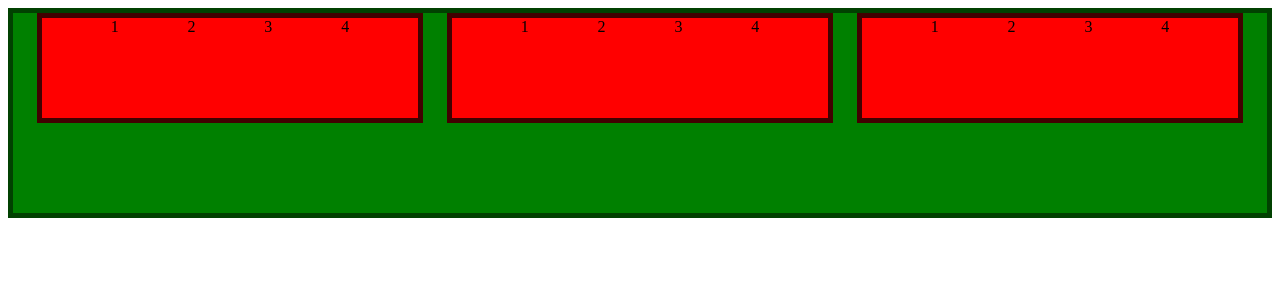
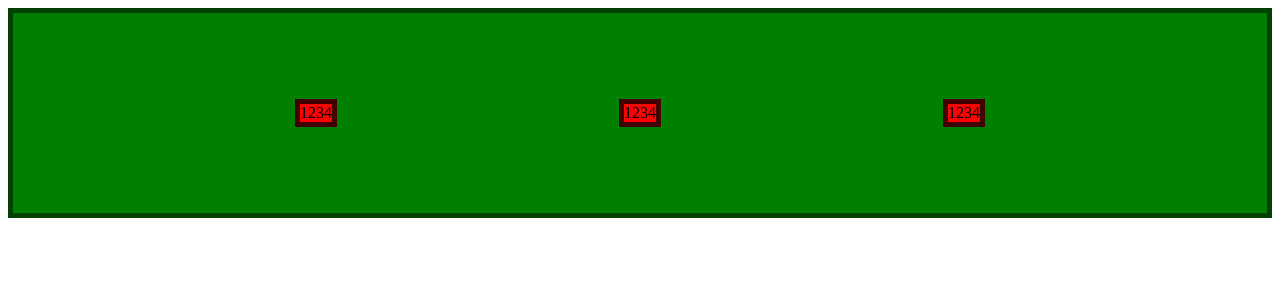
Before and after one commit to bobbin054/flexbox, an Angular app: page / in a window 1280 px wide. Shown: the top 300 px of the page. Built offline with nearby package versions, Linux system fonts and the light colour scheme.

Commit message:
2 files modified

```diff
--- a/src/app/app.component.html
+++ b/src/app/app.component.html
@@ -1,22 +1,20 @@
 <div class="app">
-  <div class="app--container">
-    <div class="app--item">
+  <div class="app__item">
     <div>1</div>
     <div>2</div>
     <div>3</div>
     <div>4</div>
   </div>
-    <div class="app--item">
+  <div class="app__item">
     <div>1</div>
     <div>2</div>
     <div>3</div>
     <div>4</div>
   </div>
-    <div class="app--item">
+  <div class="app__item">
     <div>1</div>
     <div>2</div>
     <div>3</div>
     <div>4</div>
   </div>
 </div>
-</div>
--- a/src/app/app.component.scss
+++ b/src/app/app.component.scss
@@ -1,19 +1,13 @@
 .app {
-
-  &--container {
+  display: flex;
+  justify-content: space-evenly;
+  align-items: center;
+  height: 200px;
+  background-color: green;
+  border: thick solid rgb(1, 65, 1);
+  &__item {
     display: flex;
-    justify-content: space-evenly;
-    height: 200px;
-    background-color: green;
-    border: thick solid rgb(1, 65, 1);
-  }
-
-  &--item {
-    display: flex;
-    justify-content: space-evenly;
-    width: 30%;
-
-    height: 100px;
+    align-items: center;
     background-color: red;
     border: thick solid rgb(65, 1, 1);
   }
```
Lines whose indentation alone changed are shown as unchanged.
